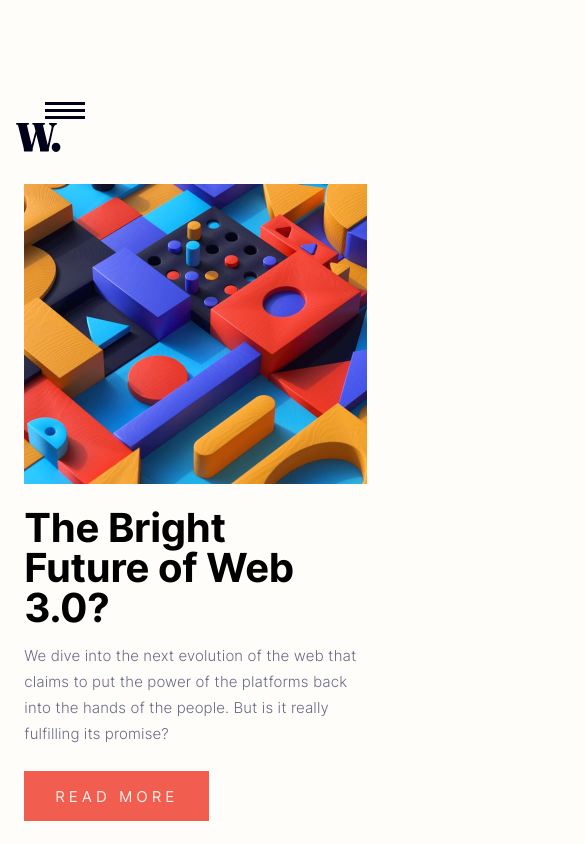
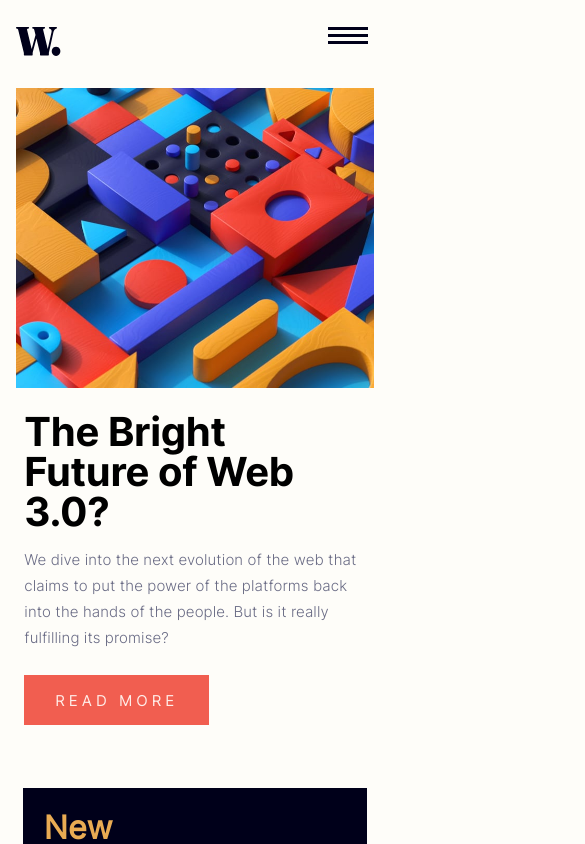
Before and after one commit to ifaronti/News-Homepage, a React (Create React App) app in the folder New-Homepage/: page / in a window 390 px wide. Shown: the top 844 px of the page, 585 px wide, since content can reach past the window. Built offline with nearby package versions, Linux system fonts and the light colour scheme; the HTML template or start-up script is replaced by a standard one.

Commit message:
project is done!

```diff
--- a/New-Homepage/src/components/Navbar.js
+++ b/New-Homepage/src/components/Navbar.js
@@ -5,14 +5,14 @@ export default function Navbar(){
     return(
         <nav>
             <img className="logo" src={`${process.env.PUBLIC_URL}/assets/images/logo.svg`} alt="" />
-            <ul>
+                <ul className={showMenu ? 'showLinks':'hideLinks'}>
                     <li>Home</li>
                     <li>New</li>
                     <li>Popular</li>
                     <li>Trending</li>
                     <li>Categories</li>
                 </ul>
-            <img src={`${process.env.PUBLIC_URL}/assets/images/${showMenu ? 'icon-menu-close.svg':'icon-menu.svg'}`} alt="" />
+            <img onClick={()=> setShowMenu(prevShowMenu => !prevShowMenu)} className="mobile-menu" src={`${process.env.PUBLIC_URL}/assets/images/${showMenu ? 'icon-menu-close.svg':'icon-menu.svg'}`} alt="" />
         </nav>
     )
 }
--- a/New-Homepage/src/index.css
+++ b/New-Homepage/src/index.css
@@ -29,6 +29,7 @@ body{
     justify-content: center;
     align-items: center;
     background-color: black;
+    overflow-x: hidden;
 }
 
 .app{
@@ -62,6 +63,10 @@ ul li {
     font-weight: 100;
     font-size: 1rem;
     color: hsl(236, 15%, 41%);
+}
+
+.mobile-menu{
+    display: none;
 }
 
 .top-content{
@@ -134,11 +139,11 @@ h1{
        justify-content: center;
        align-items: center;
        background-color: #FEFDF9;
-       overflow-x: hidden;
     }
 
     .app{
         position: relative;
+        top: -6rem;
         width: 100vw;
         min-height: 1024px;
         background-color: #FEFDF9;
@@ -146,14 +151,13 @@ h1{
         justify-content: center;
         flex-direction: column;
         align-items: center;
-        overflow-x: hidden;
     }
 
     nav{
         position: absolute;
         top: 4.697rem;
+        height: 100vh;
         display: flex;
-        height: 70px;
         width: 76.98%;
         align-items: center;
         justify-content: space-between;
@@ -167,7 +171,7 @@ h1{
         top: 3rem;
     }
 
-    ul{
+    .hideLinks{
         display: flex;
         flex-direction: column;
         display: none;
@@ -178,6 +182,50 @@ h1{
         font-weight: 100;
         font-size: 1rem;
         color: hsl(236, 15%, 41%);
+    }
+
+    .mobile-menu{
+        display: block;
+        position: absolute;
+        right: -1.4rem;
+        top: 3rem;
+        z-index: 80;
+    }
+
+    .showLinks{
+        list-style: none;
+        width: 70%;
+        height: 100vh;
+        background-color: #FEFDF9;
+        display: flex;
+        flex-direction: column;
+        gap: 1.56rem;
+        z-index: 40;
+        align-items: flex-start;
+        align-self: flex-end;
+        position: absolute;
+        right: -10%;
+    }
+
+    .showLinks::after{
+        position: absolute;
+        left: -50%;
+        content: '';
+        height: 100vh;
+        width: 50%;
+        float: left;
+        background-color: hsl(240, 100%, 5%);
+        opacity: 0.4;
+    }
+
+    .showLinks li{
+        position: relative;
+        top: 11.35rem;
+        left: -.88rem;
+        font-family: 'Inter Regular';
+        font-weight: 100;
+        font-size: 1.1rem;
+        color: hsl(240, 100%, 5%);
     }
 
     .top-content{
@@ -195,6 +243,7 @@ h1{
     .top-left{
         position: relative;
         display: flex;
+        max-width: 100vw;
         justify-content: center;
         align-items: center;
         flex-direction: column;
@@ -202,7 +251,7 @@ h1{
 
     .web3-image{
         height: 300px;
-        width: 343px;
+        width: 91.7333%;
     }
 
     .top-left-description{
@@ -440,7 +489,8 @@ h2{
         flex-direction: column;
         align-content: center;
         top: 17rem;
-        margin-left: -3.3rem;
+        width: 344px;
+        justify-content: center;
         gap: 1px;
     }
 
```
Lines whose indentation alone changed are shown as unchanged.
